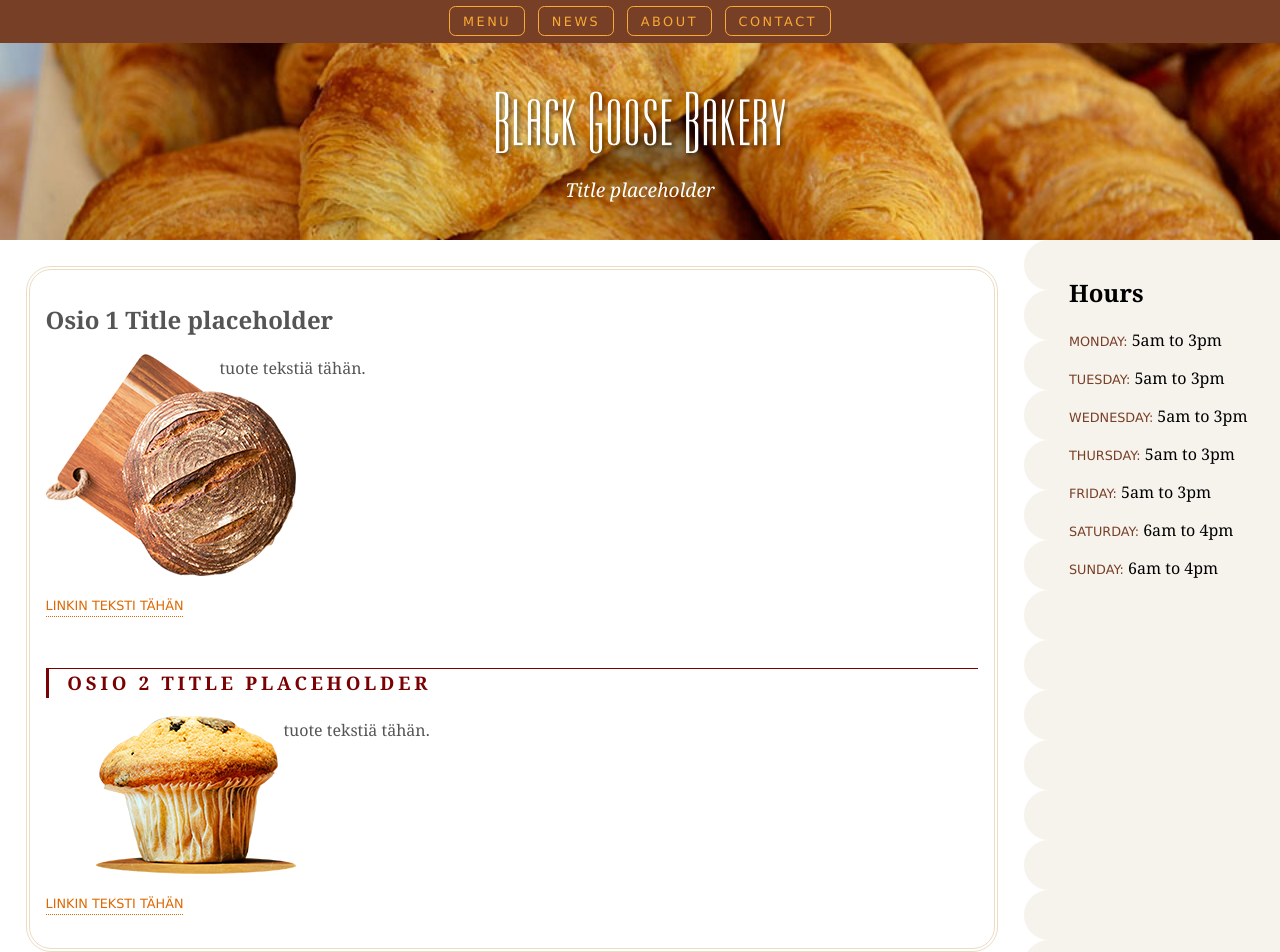
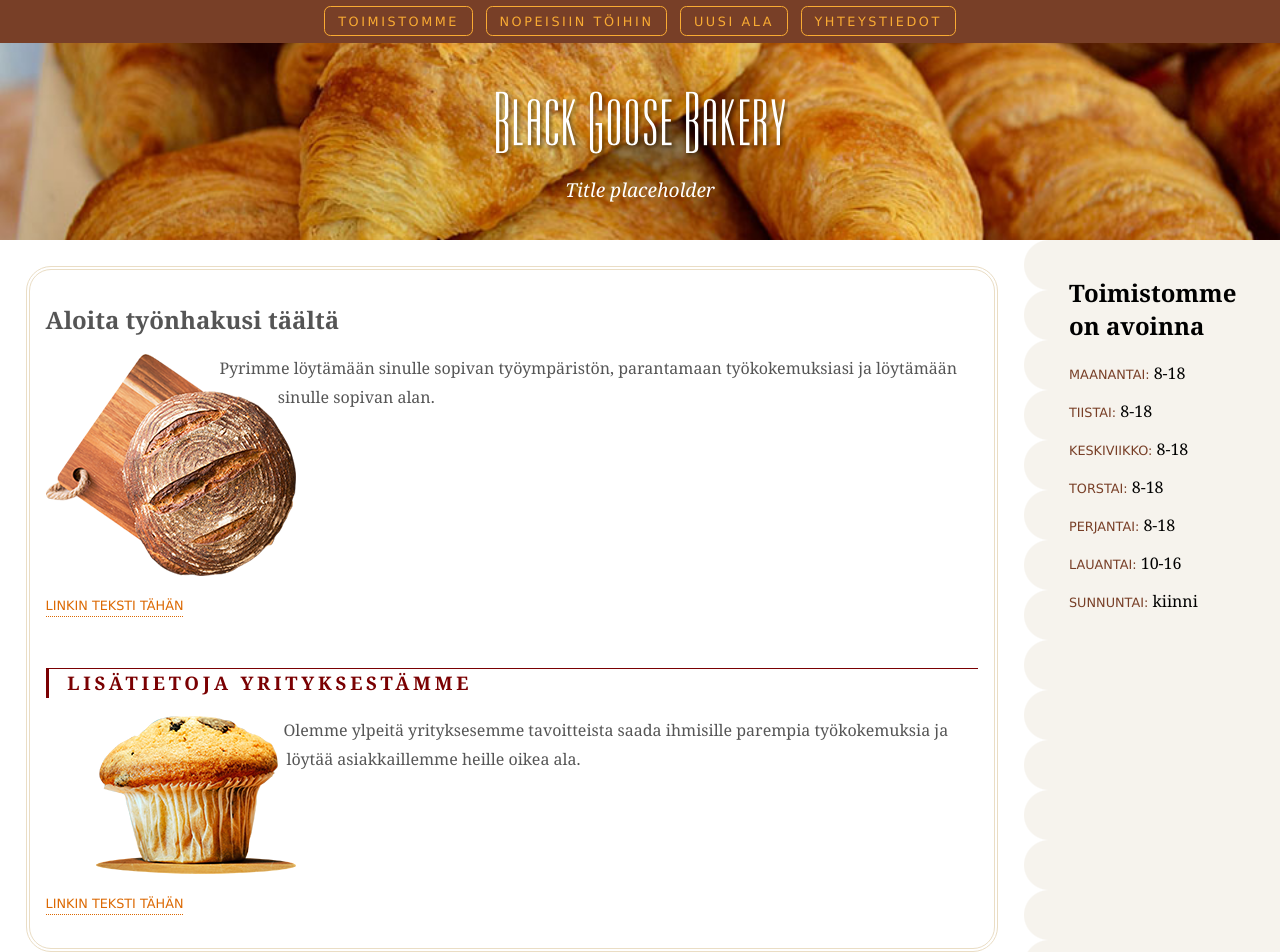
Before and after one commit to 8B1996/projekti-paras, a plain HTML site: page index.html in a window 1280 px wide. Shown: the top 952 px of the page. Drawn offline with Linux system fonts and the light colour scheme; a web font is replaced by a local one.

Commit message:
Update index.html

```diff
--- a/index.html
+++ b/index.html
@@ -15,10 +15,10 @@
 <header>
   <nav>
     <ul>
-      <li><a href="">Menu</a></li>
-      <li><a href="">News</a></li>
-      <li><a href="">About</a></li>
-      <li><a href="">Contact</a></li>
+      <li><a href="">Toimistomme</a></li>
+      <li><a href="">Nopeisiin töihin</a></li>
+      <li><a href="">Uusi ala</a></li>
+      <li><a href="">Yhteystiedot</a></li>
     </ul>
   </nav>
   <h1><img src="images/bgb_logo.png" alt="Black Goose Bakery"></h1> <!--  KUVAN PÄÄLLÄ OLEVA BLACK GOOSE BAKERY TEKSTI ON KUVA TÄLLÄ HETKELLÄ-->
@@ -28,25 +28,25 @@
 
 <main>
 
-  <h2> Osio 1 Title placeholder</h2>
+  <h2> Aloita työnhakusi täältä</h2>
 
-  <p><img src="images/bread.png" alt="round loaf of bread on cutting board"> tuote tekstiä tähän.</p>
+  <p><img src="images/bread.png" alt="round loaf of bread on cutting board"> Pyrimme löytämään sinulle sopivan työympäristön, parantamaan työkokemuksiasi ja löytämään sinulle sopivan alan. </p>
   <p class="more"><a href="">Linkin teksti tähän</a></p>
 
-  <h3>Osio 2 Title placeholder</h3>
-  <p><img src="images/muffin.png" alt="one chocolate chip muffin"> tuote tekstiä tähän.</p>
+  <h3>Lisätietoja yrityksestämme</h3>
+  <p><img src="images/muffin.png" alt="one chocolate chip muffin"> Olemme ylpeitä yrityksesemme tavoitteista saada ihmisille parempia työkokemuksia ja löytää asiakkaillemme heille oikea ala.</p>
   <p class="more"><a href="">Linkin teksti tähän</a></p>
 </main>
 
 <aside>
-  <h2>Hours</h2>
-  <p><span class="day">Monday:</span> 5am to 3pm</p>
-  <p><span class="day">Tuesday:</span> 5am to 3pm</p>
-  <p><span class="day">Wednesday:</span> 5am to 3pm</p>
-  <p><span class="day">Thursday:</span> 5am to 3pm</p>
-  <p><span class="day">Friday:</span> 5am to 3pm</p>
-  <p><span class="day">Saturday:</span> 6am to 4pm</p>
-  <p><span class="day">Sunday:</span> 6am to 4pm</p>
+  <h2>Toimistomme on avoinna</h2>
+  <p><span class="day">Maanantai:</span> 8-18</p>
+  <p><span class="day">Tiistai:</span> 8-18</p>
+  <p><span class="day">Keskiviikko:</span> 8-18</p>
+  <p><span class="day">Torstai:</span> 8-18</p>
+  <p><span class="day">Perjantai:</span> 8-18</p>
+  <p><span class="day">Lauantai:</span> 10-16</p>
+  <p><span class="day">Sunnuntai:</span> kiinni</p>
 </aside>
 
 <footer>
```
